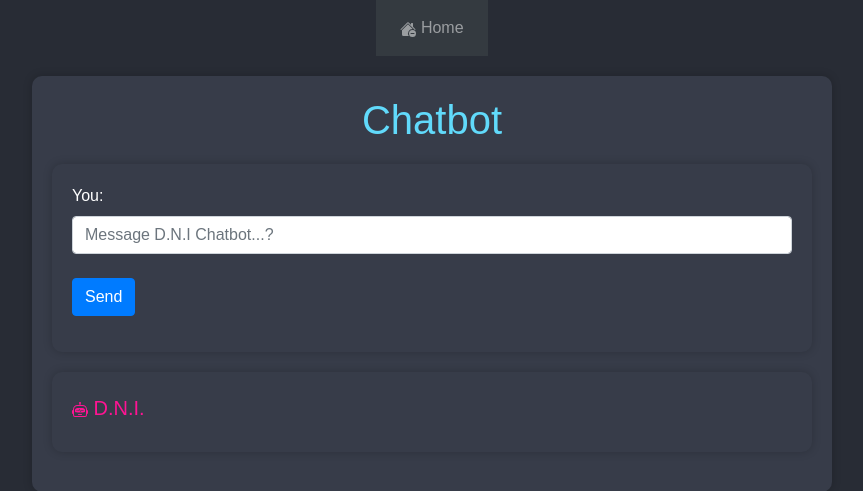
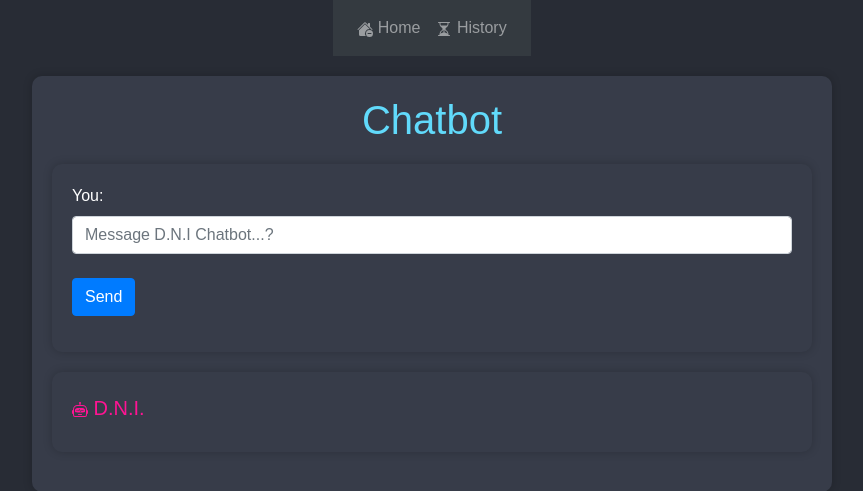
Before and after one commit to harizonelopez/DNI-chat_bot, a Flask app: page / in a window 1280 px wide. Shown: the top 491 px of the page, without its empty margins (208-1071 px from the left). Run offline with Flask 3, Linux system fonts and the light colour scheme; some libraries are stand-ins or nearby versions.

Commit message:
Update base.html

```diff
--- a/templates/base.html
+++ b/templates/base.html
@@ -34,6 +34,9 @@
             <path d="m8 3.293 4.712 4.712A4.5 4.5 0 0 0 8.758 15H3.5A1.5 1.5 0 0 1 2 13.5V9.293z"/>
             <path d="M12.5 16a3.5 3.5 0 1 0 0-7 3.5 3.5 0 0 0 0 7M11 12h3a.5.5 0 0 1 0 1h-3a.5.5 0 1 1 0-1"/>
             </svg>       Home</a>
+          <a class="nav-item nav-link" id="history" href="/history"> <svg xmlns="http://www.w3.org/2000/svg" width="16" height="16" fill="currentColor" class="bi bi-hourglass-split" viewBox="0 0 16 16">
+            <path d="M2.5 15a.5.5 0 1 1 0-1h1v-1a4.5 4.5 0 0 1 2.557-4.06c.29-.139.443-.377.443-.59v-.7c0-.213-.154-.451-.443-.59A4.5 4.5 0 0 1 3.5 3V2h-1a.5.5 0 0 1 0-1h11a.5.5 0 0 1 0 1h-1v1a4.5 4.5 0 0 1-2.557 4.06c-.29.139-.443.377-.443.59v.7c0 .213.154.451.443.59A4.5 4.5 0 0 1 12.5 13v1h1a.5.5 0 0 1 0 1zm2-13v1c0 .537.12 1.045.337 1.5h6.326c.216-.455.337-.963.337-1.5V2zm3 6.35c0 .701-.478 1.236-1.011 1.492A3.5 3.5 0 0 0 4.5 13s.866-1.299 3-1.48zm1 0v3.17c2.134.181 3 1.48 3 1.48a3.5 3.5 0 0 0-1.989-3.158C8.978 9.586 8.5 9.052 8.5 8.351z"/>
+            </svg>      History</a>
         </div>
       </div>
     </nav>
```
